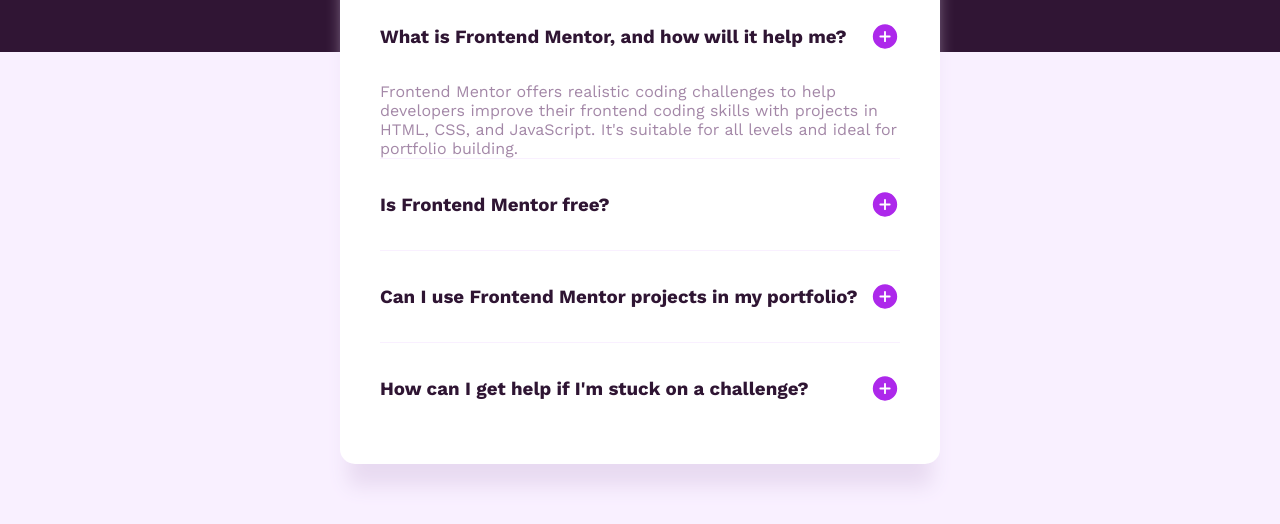
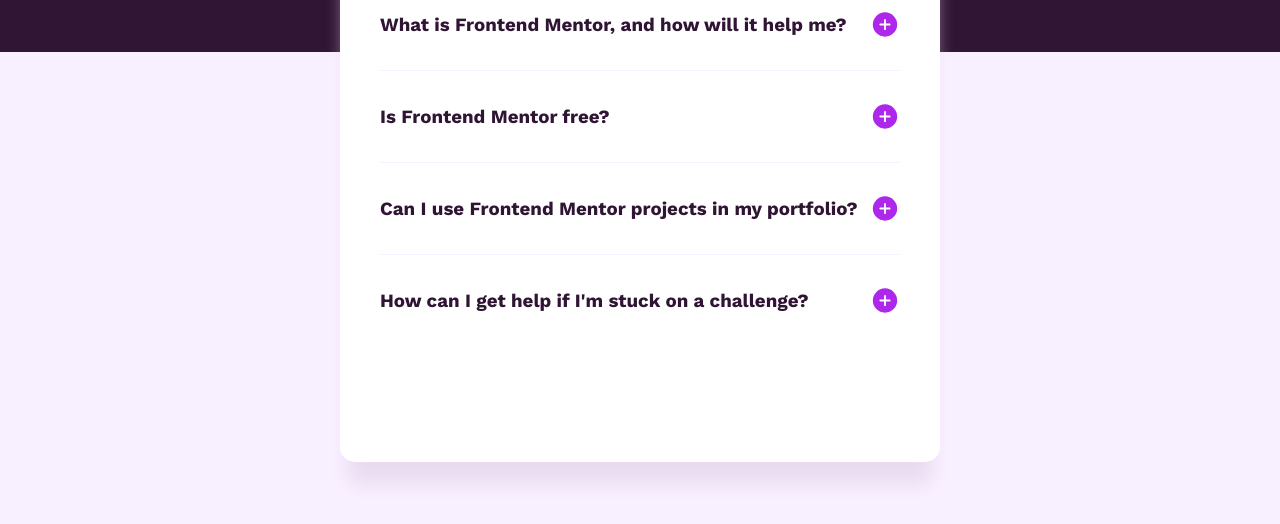
Before and after one commit to ThiagoBRG60/Faq-Accordion, a plain HTML site: page index.html in a window 1280 px wide. Shown: the part 268-792 px from the top of the page. Drawn offline with nearby package versions, Linux system fonts and the light colour scheme.

Commit message:
final version

```diff
--- a/css/style.css
+++ b/css/style.css
@@ -23,9 +23,9 @@
 }
 .faq-box {
   width: 600px;
-  height: 570px;
+  height: 580px;
   padding: 40px;
-  top: 162px;
+  top: 150px;
   position: absolute;
   border-radius: 15px;
   background-color: hsl(0, 0%, 100%);
@@ -63,6 +63,7 @@
 .accordion img {
   cursor: pointer;
 }
+.question1,
 .question2,
 .question3,
 .question4 {
@@ -71,9 +72,6 @@
   height: 0px;
   overflow: hidden;
   transition: 0.3s;
-}
-.question1 {
-  margin-top: 30px;
 }
 .question1 p, .question2 p, .question3 p, .question4 p {
   color: hsl(292, 16%, 49%, 0.8);
```
